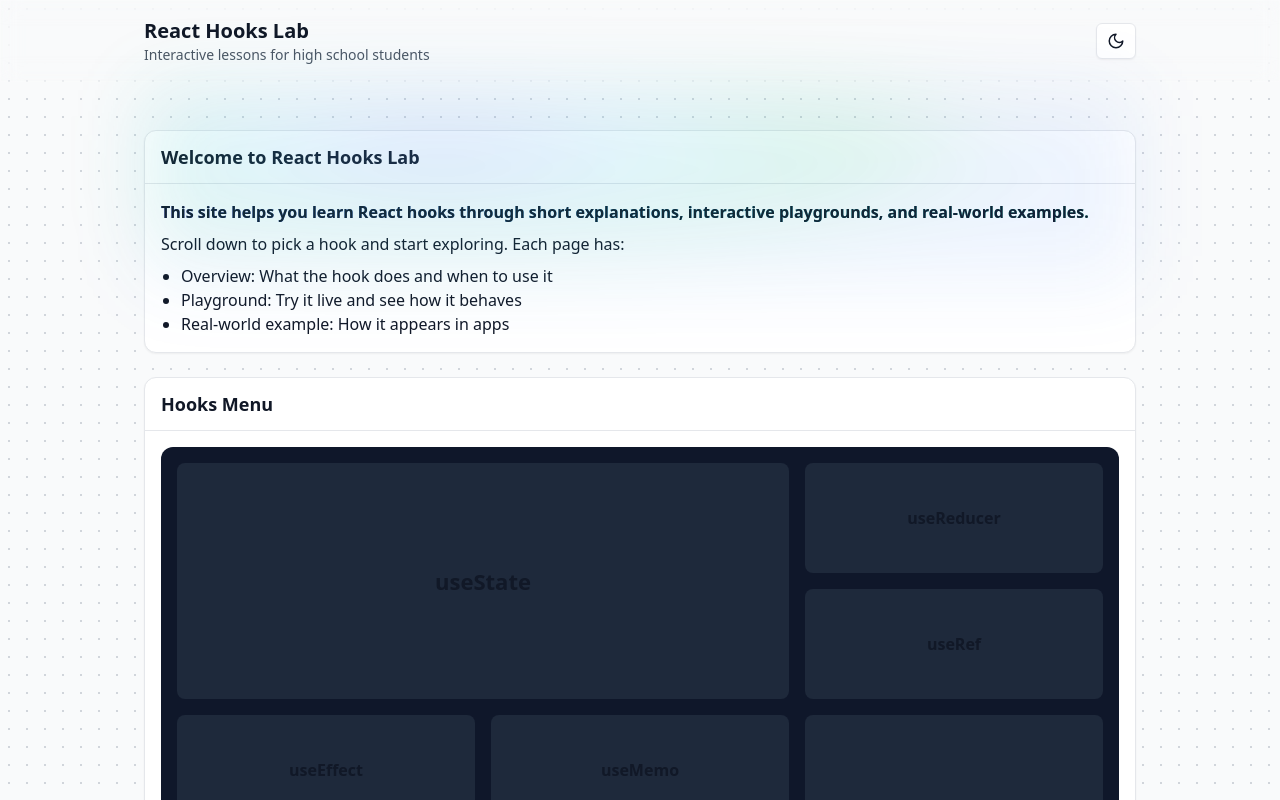
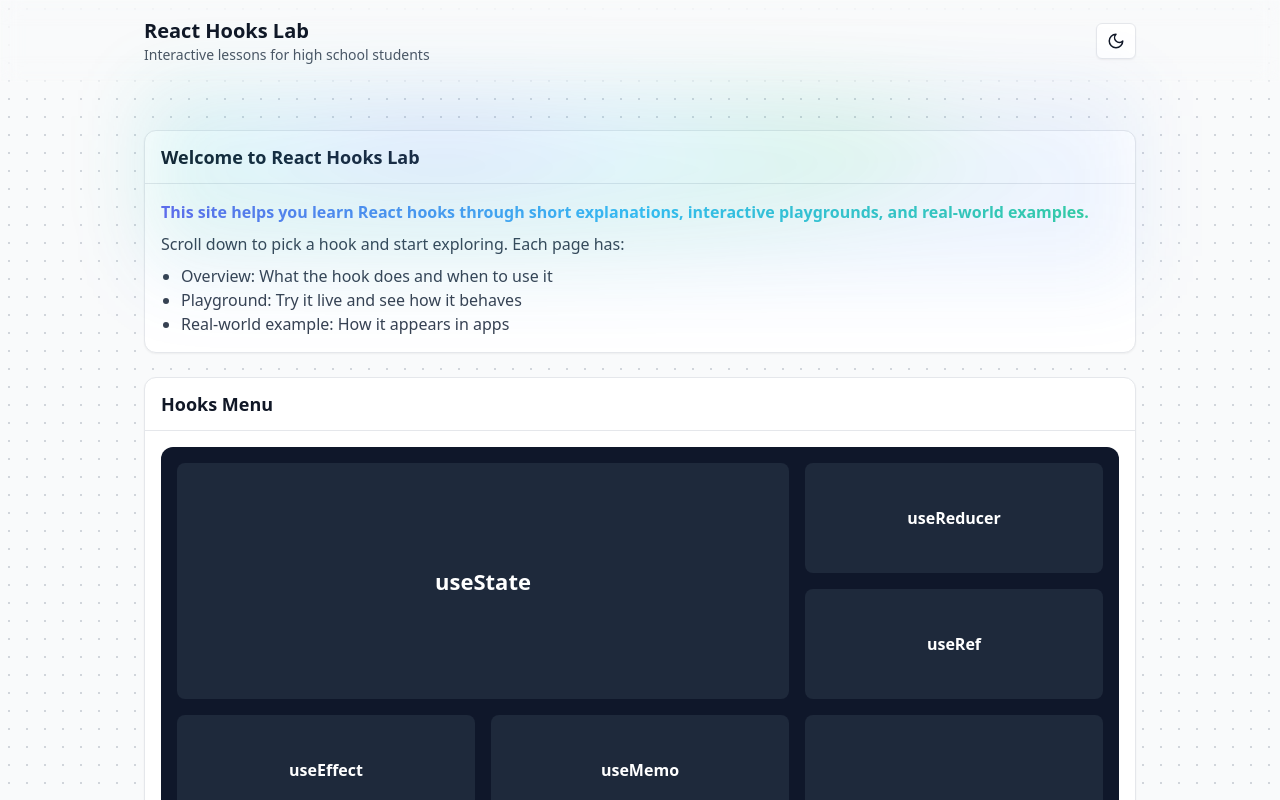
Before and after one commit to Sardar-Sadiq/React-hook-learning-website, a React (Vite) app: page /hooks/use-action-state in a window 1280 px wide. Shown: the top 800 px of the page. Built offline with nearby package versions, Linux system fonts and the light colour scheme.

Commit message:
commit and updated the code

```diff
--- a/src/index.css
+++ b/src/index.css
@@ -13,26 +13,6 @@
   }
 }
 
-@layer components {
-  .card {
-    @apply text-gray-900 dark:text-gray-100;
-  }
-  .card p,
-  .card li,
-  .card span,
-  .card div,
-  .card label {
-    @apply text-gray-900 dark:text-gray-100;
-  }
-  .card .text-muted,
-  .card .muted {
-    @apply text-gray-700 dark:text-gray-300;
-  }
-  .code-block code,
-  .code-block pre {
-    @apply text-gray-100 dark:text-gray-100;
-  }
-}
 
 @layer utilities {
   .bg-dot {
```
Also changed, not shown: Readme.txt.
